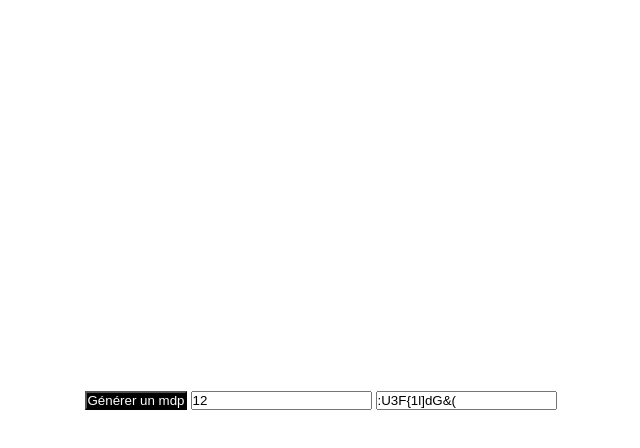
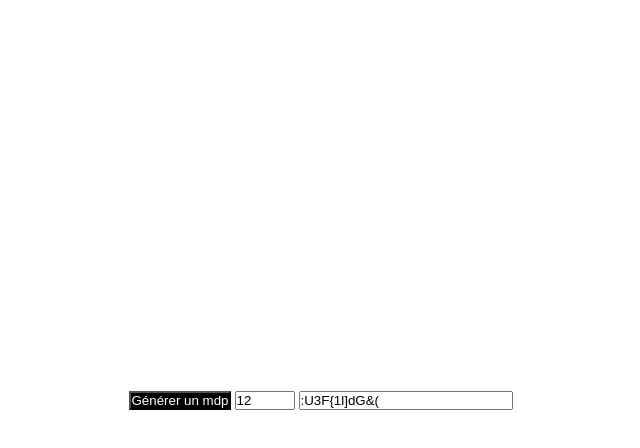
Before and after one commit to Marylinelesaffre/password-generator-2024, a plain HTML site: page index.html in a window 1280 px wide. Both pictures are taken after typing "Sample" into the empty fields and a click on the button "Générer un mdp". Shown: the whole page, without its empty margins (319-959 px from the left). Drawn offline with Linux system fonts and the light colour scheme.

Commit message:
[DONE] générateur de mdp

```diff
--- a/index.html
+++ b/index.html
@@ -13,8 +13,8 @@
     <body>
         <form>
             <button onclick="generatePassword(event)">Générer un mdp</button>
-            <input type="text" id="length" value="12" min="12" max="128" placeholder="longeur" >
-            <input type="text" id="myPass">
+            <input type="number" id="length" value="12" min="12" max="128" placeholder="longeur" >
+            <input type="text" id="myPass" maxlength="10">
         </form>
 
     <script src="script.js">
--- a/script.js
+++ b/script.js
@@ -1,9 +1,18 @@
 const chars =
 "0123456789ABCDEFGHIJKLMNOPQRSTUVWXYZabcdefghijklmnopqrstuvwxyz@#$%^&*()_+? ><:{}[]'";
-const longueur = 12
+
 function generatePassword(event){
 
 event.preventDefault();
+
+const longueur = parseInt(document.querySelector("#length").value, 10);
+
+
+if(longueur < 12 || longueur > 128) {
+    alert("Veuillez choisir une longueur entre 12 et 128 caractères.");
+    return;
+}
+
 let input = document.querySelector("#myPass");
 let motDePasse = '';
 for(let i = 0; i < longueur; i++){
@@ -12,5 +21,6 @@ for(let i = 0; i < longueur; i++){
 
 }
 input.value = motDePasse
-console.log(motDePasse)
+
+input.style.width = (input.scrollWidth + 10) + "px";
 }
--- a/style.css
+++ b/style.css
@@ -19,4 +19,13 @@ button{
     background-color: black;
     color: white;
     cursor: pointer;
+
 }
+
+#myPass{
+    min-width: 200px;
+    overflow-wrap: break-word;
+    transition: width 0.2s ease;
+
+
+}
```
